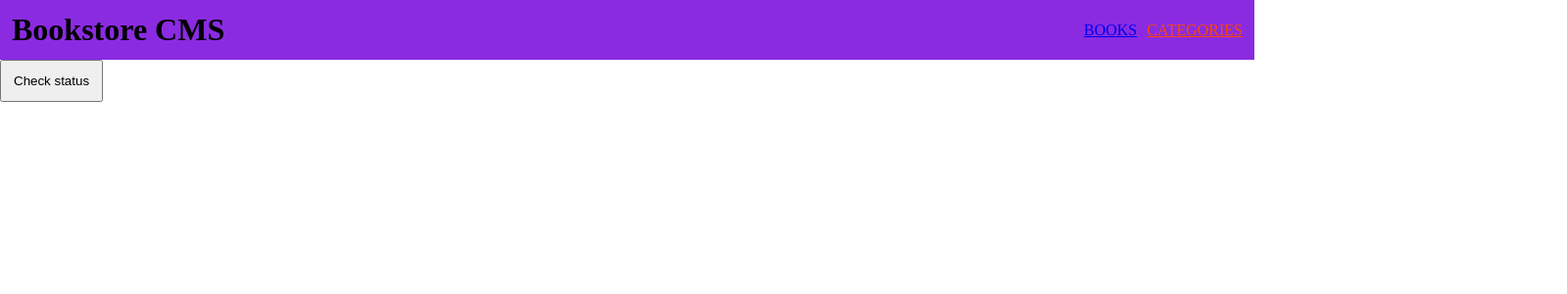
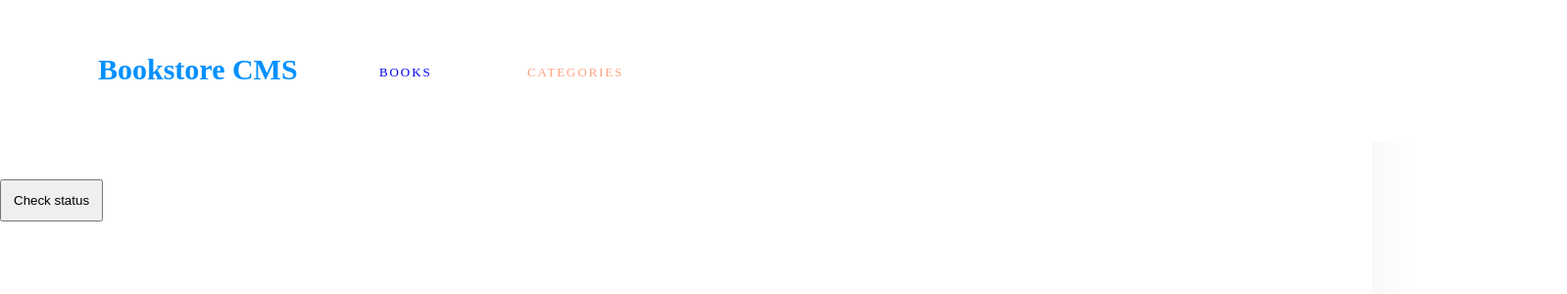
Before and after one commit to wale-prog/Book-Store, a React (Create React App) app: page /categories in a window 1280 px wide. Shown: the top 300 px of the page at 98% size, 1599 px wide, since content can reach past the window. Built offline with nearby package versions, Linux system fonts and the light colour scheme.

Commit message:
Add css files

```diff
--- a/src/App.css
+++ b/src/App.css
@@ -1,9 +1,33 @@
 .header {
+  width: 87.5rem;
+  height: 5.938rem;
+  margin: 0 0 2.375rem;
+  padding: 1.438rem 6.188rem 1.688rem 6.25rem;
+  background-color: #fff;
   display: flex;
-  justify-content: space-between;
+  align-items: center;
+}
 
-  /* margin-right: 24px; */
-  align-items: center;
-  padding: 12px;
-  background-color: blueviolet;
+.header h1 {
+  width: 15rem;
+  height: 2.313rem;
+  margin: 0.375rem 2.938rem 0.125rem 0;
+  font-family: Montserrat;
+  font-size: 1.875rem;
+  font-weight: bold;
+  font-stretch: normal;
+  font-style: normal;
+  line-height: normal;
+  letter-spacing: normal;
+  color: #0290ff;
 }
+
+.App {
+  width: 87.5rem;
+  height: 68.563rem;
+  margin: 0 2.5rem 4.063rem 0;
+  padding: 0 0 49.625rem;
+  border-radius: 4px;
+  box-shadow: 0 0 60px 0 rgba(0, 0, 0, 0.05);
+  background-color: var(--white-three);
+}
--- a/src/components/Book.css
+++ b/src/components/Book.css
@@ -2,7 +2,6 @@
   display: flex;
   gap: 4px;
   list-style: none;
-  border-bottom: 2px solid;
 }
 
 * {
@@ -11,5 +10,53 @@
 }
 
 .main {
-  margin: 12px 0 12px 0;
+  /* margin: 12px 0 12px 0; */
 }
+
+.card {
+  width: 75rem;
+  height: 10.625rem;
+  /* margin: 2.313rem 6.25rem 0; */
+  padding: 2rem 9.188rem 1.625rem 1.688rem;
+  border-radius: 4px;
+  border: solid 1px #e8e8e8;
+  background-color: #fff;
+}
+
+.category {
+  width: 75rem;
+  height: 10.625rem;
+  /* margin: 2.313rem 6.25rem 0; */
+  padding: 2rem 9.188rem 1.625rem 1.688rem;
+  border-radius: 4px;
+  border: solid 1px #e8e8e8;
+  background-color: #fff;
+}
+
+.title {
+  width: 12.313rem;
+  height: 1.813rem;
+  margin: 0.188rem 20.188rem 0 0;
+  font-family: RobotoSlab;
+  font-size: 1.375rem;
+  font-weight: bold;
+  font-stretch: normal;
+  font-style: normal;
+  line-height: normal;
+  letter-spacing: -0.2px;
+  color: #121212;
+}
+
+.author {
+  width: 6.688rem;
+  height: 1.188rem;
+  margin: 0.25rem 0 0;
+  font-family: RobotoSlab;
+  font-size: 0.875rem;
+  font-weight: 300;
+  font-stretch: normal;
+  font-style: normal;
+  line-height: normal;
+  letter-spacing: normal;
+  color: #4386bf;
+}
--- a/src/components/Book.js
+++ b/src/components/Book.js
@@ -10,10 +10,11 @@ function Book({ List: book }) {
   const handleDelete = () => dispatch(deleteBook(book.item_id));
 
   return (
-    <div>
+    <div className="card">
       <div className="main">
-        <h2>{ book.title }</h2>
-        <h3>{ book.author }</h3>
+        <p className="category">{ book.category }</p>
+        <h2 className="title">{ book.title }</h2>
+        <h3 className="author">{ book.author }</h3>
       </div>
       <ul className="list">
         <li>Comments</li>
--- a/src/components/BooksList.js
+++ b/src/components/BooksList.js
@@ -13,7 +13,7 @@ const BooksList = () => {
   }, []);
 
   return (
-    <div>
+    <div className="books-div">
       {bookCollection.map((item) => (
         <Book
           key={item.item_id}
--- /dev/null
+++ b/src/components/Nav.css
@@ -0,0 +1,36 @@
+.list-item-books {
+  width: 3.688rem;
+  height: 1rem;
+  margin: 1.125rem 2.563rem 0.688rem 0;
+  font-family: Montserrat;
+  font-size: 0.813rem;
+  font-weight: normal;
+  font-stretch: normal;
+  font-style: normal;
+  line-height: normal;
+  letter-spacing: 1.9px;
+  color: #121212;
+}
+
+.list-item-books a {
+    text-decoration: none;
+}
+
+.list-item-cat {
+  width: 6.563rem;
+  height: 1rem;
+  margin: 1.125rem 41.5rem 0.688rem 2.563rem;
+  opacity: 0.5;
+  font-family: Montserrat;
+  font-size: 0.813rem;
+  font-weight: normal;
+  font-stretch: normal;
+  font-style: normal;
+  line-height: normal;
+  letter-spacing: 1.9px;
+  color: #121212;
+}
+
+.list-item-cat a {
+    text-decoration: none;
+}
--- a/src/components/Nav.js
+++ b/src/components/Nav.js
@@ -1,5 +1,6 @@
 import React from 'react';
 import { NavLink } from 'react-router-dom';
+import './Nav.css';
 
 const Nav = () => (
   <div>
@@ -10,12 +11,12 @@ const Nav = () => (
         gap: '10px',
       }}
     >
-      <li className="list-item">
+      <li className="list-item-books">
         <NavLink activeStyle={{ color: 'orangered' }} to="/home">
           BOOKS
         </NavLink>
       </li>
-      <li className="list-item">
+      <li className="list-item-cat">
         <NavLink activeStyle={{ color: 'orangered' }} to="categories">
           CATEGORIES
         </NavLink>
--- a/src/index.css
+++ b/src/index.css
@@ -2,3 +2,7 @@
   padding: 0;
   margin: 0;
 }
+
+body {
+
+}
```
Also changed, not shown: src/components/BooksList.css (added, +9 -0 lines).
